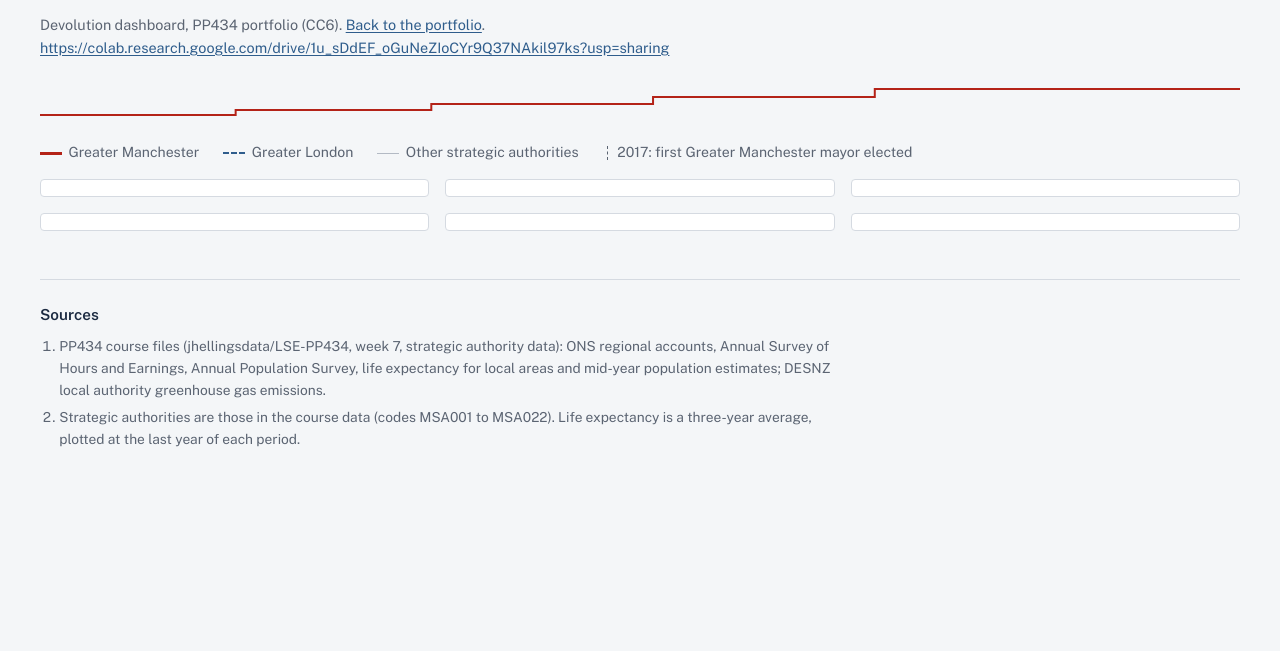
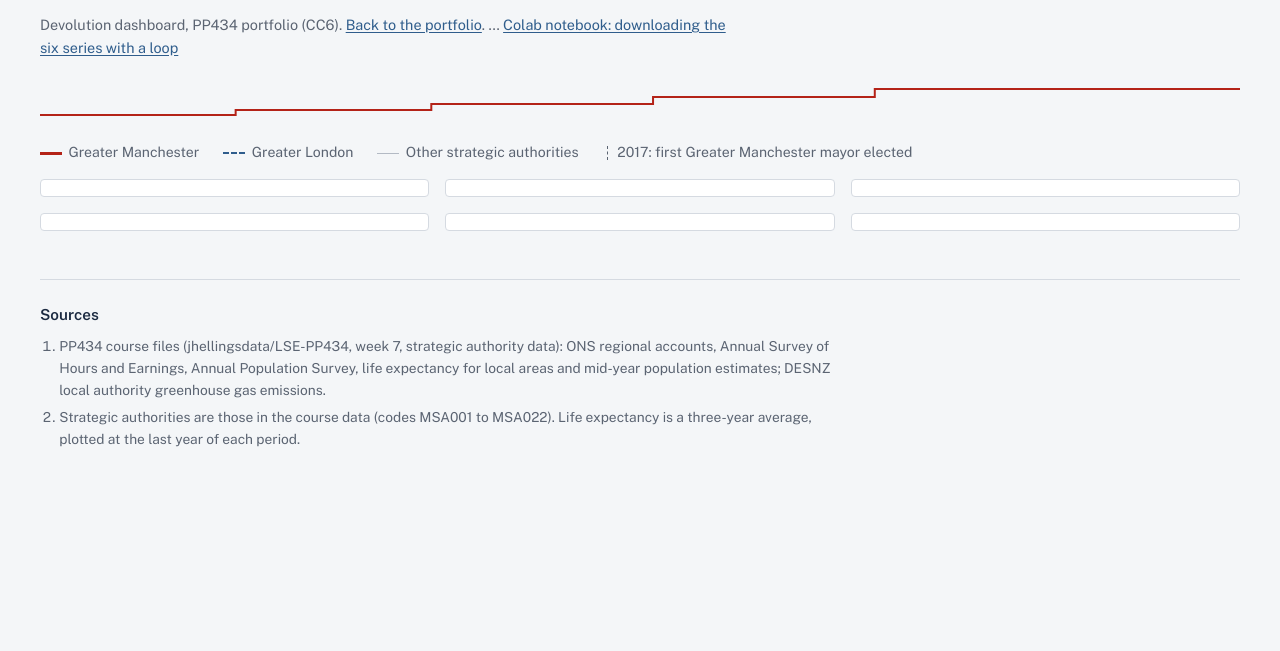
Before and after one commit to jakobbilan/jakobbilan.github.io, a plain HTML site: page DevolutionDashboard.html in a window 1280 px wide. Shown: the part 149-800 px from the top of the page. Drawn offline with nearby package versions, Linux system fonts and the light colour scheme; a script that the page names is missing.

Commit message:
Update DevolutionDashboard.html

```diff
--- a/DevolutionDashboard.html
+++ b/DevolutionDashboard.html
@@ -18,7 +18,7 @@
   <header class="masthead">
     <h1>[Headline]</h1>
     <p class="standfirst">[Standfirst]</p>
-    <p class="byline">Devolution dashboard, PP434 portfolio (CC6). <a href="portfolio.html#cc6">Back to the portfolio</a>. <a href="#" class="notebook">https://colab.research.google.com/drive/1u_sDdEF_oGuNeZIoCYr9Q37NAkil97ks?usp=sharing</a></p>
+    <p class="byline">Devolution dashboard, PP434 portfolio (CC6). <a href="portfolio.html#cc6">Back to the portfolio</a>. ... <a href="https://colab.research.google.com/drive/1u_sDdEF_oGuNeZIoCYr9Q37NAkil97ks?usp=sharing" class="notebook">Colab notebook: downloading the six series with a loop</a></p>
     <svg class="brackets" viewBox="0 0 920 34" preserveAspectRatio="none" aria-hidden="true" focusable="false">
       <path d="M0 32 H150 V27 H300 V21 H470 V14 H640 V6 H920" fill="none" stroke="#B42318" stroke-width="2" vector-effect="non-scaling-stroke"/>
     </svg>
```
